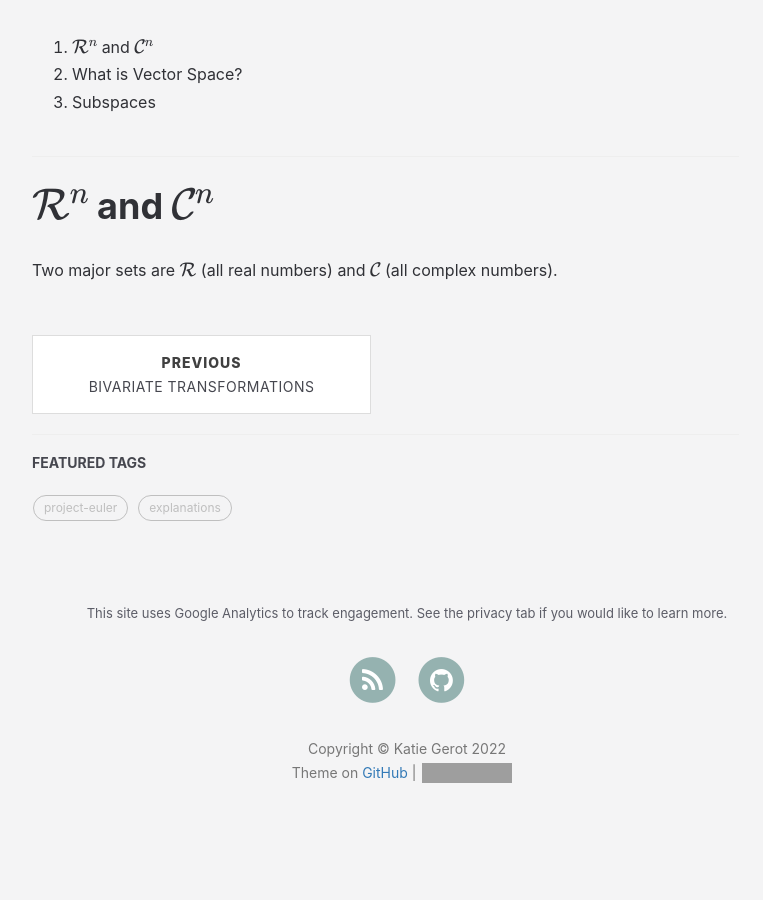
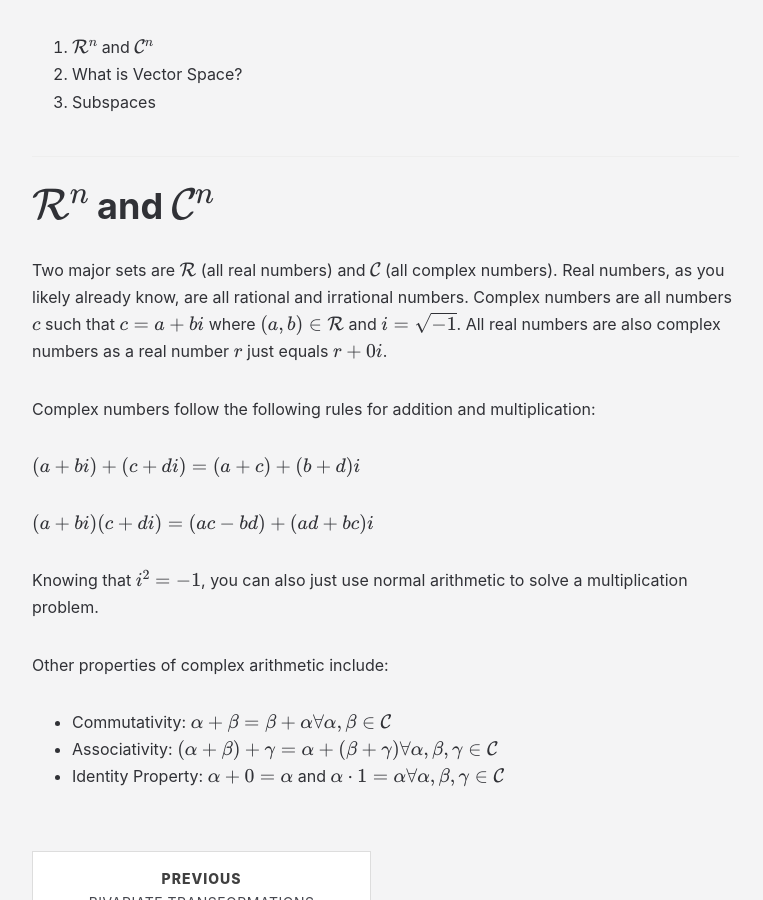
Before and after one commit to kgerot/kgerot.github.io, a Jekyll site: the page built from _posts/2022-01-05-Vector-Spaces-Intro.md, in a window 1280 px wide and 900 px high, scrolled down 590 px. Shown: the whole window, without its empty margins (233-996 px from the left). Built offline with Jekyll 4.4.1, drawn with Linux system fonts in a browser that asks for light colours; nearby versions of some CDN libraries; formulas are drawn with MathJax 3; comment, search, counter and statistics services are not loaded; before the commit the page ends 1440 px from its top, so only the background shows below that; grey boxes are pictures that could not be loaded.

Commit message:
post updates

```diff
--- a/_posts/2022-01-05-Vector-Spaces-Intro.md
+++ b/_posts/2022-01-05-Vector-Spaces-Intro.md
@@ -24,4 +24,18 @@ This post will go over
 ---
 #  $$\mathcal{R}^n$$ and $$\mathcal{C}^n$$
 
-Two major sets are $$\mathcal{R}$$ (all real numbers) and $$\mathcal{C}$$ (all complex numbers).
+Two major sets are $$\mathcal{R}$$ (all real numbers) and $$\mathcal{C}$$ (all complex numbers). Real numbers, as you likely already know, are all rational and irrational numbers. Complex numbers are all numbers $$c$$ such that $$c=a+bi$$ where $$(a,b)\in\mathcal{R}$$ and $$i=\sqrt{-1}$$. All real numbers are also complex numbers as a real number $$r$$ just equals $$r+0i$$.
+
+Complex numbers follow the following rules for addition and multiplication:
+
+\\((a+bi)+(c+di) = (a+c)+(b+d)i\\)
+
+\\((a+bi)(c+di) = (ac-bd)+(ad+bc)i\\)
+
+Knowing that $$i^2=-1$$, you can also just use normal arithmetic to solve a multiplication problem.
+
+Other properties of complex arithmetic include:
+
+- Commutativity: $$\alpha + \beta = \beta + \alpha \forall \alpha, \beta\in\mathcal{C}$$
+- Associativity: $$(\alpha + \beta) + \gamma = \alpha + (\beta + \gamma)\forall \alpha, \beta,\gamma\in\mathcal{C}$$
+- Identity Property: $$\alpha + 0 = \alpha$$ and $$\alpha\cdot 1 = \alpha\forall \alpha, \beta,\gamma\in\mathcal{C}$$
```
